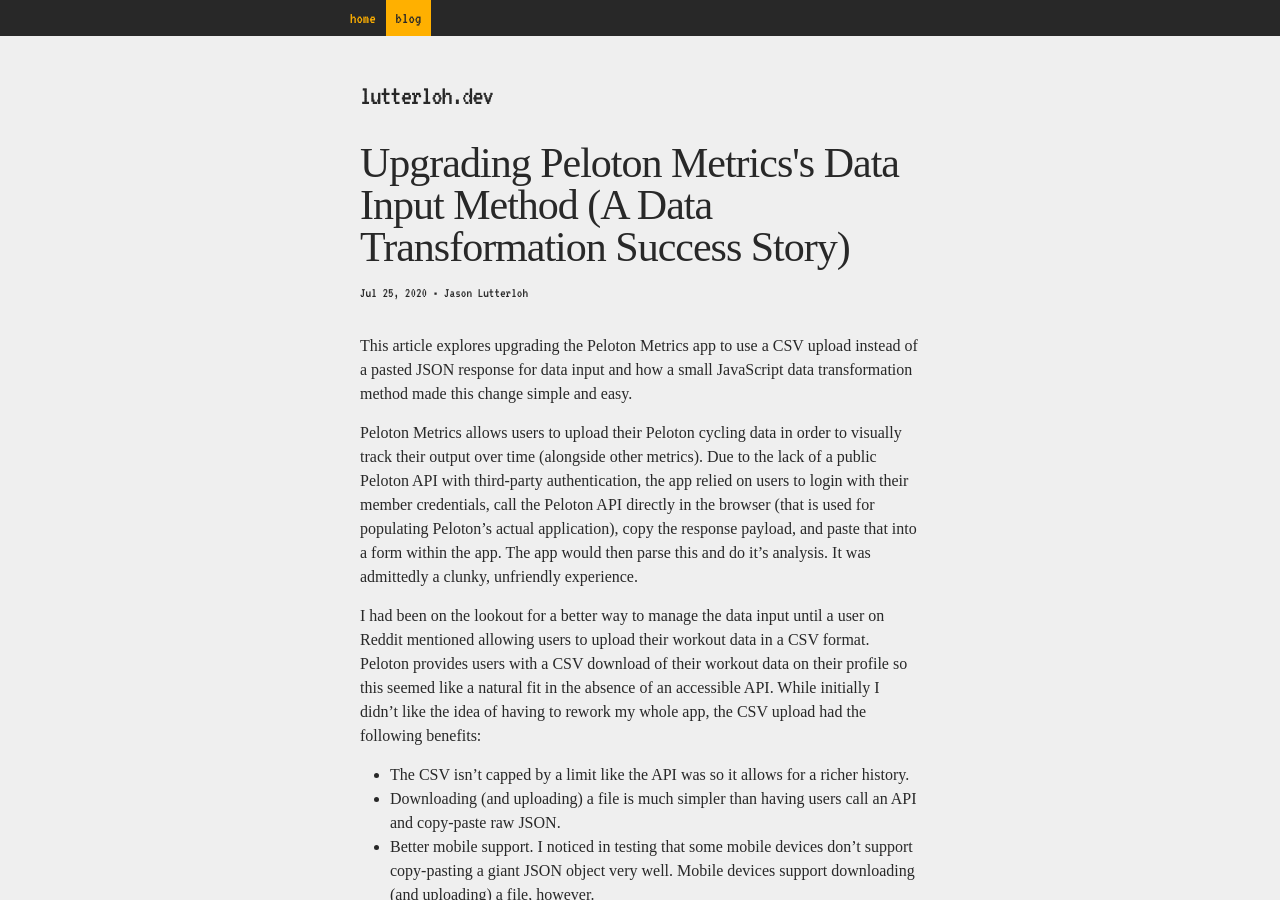
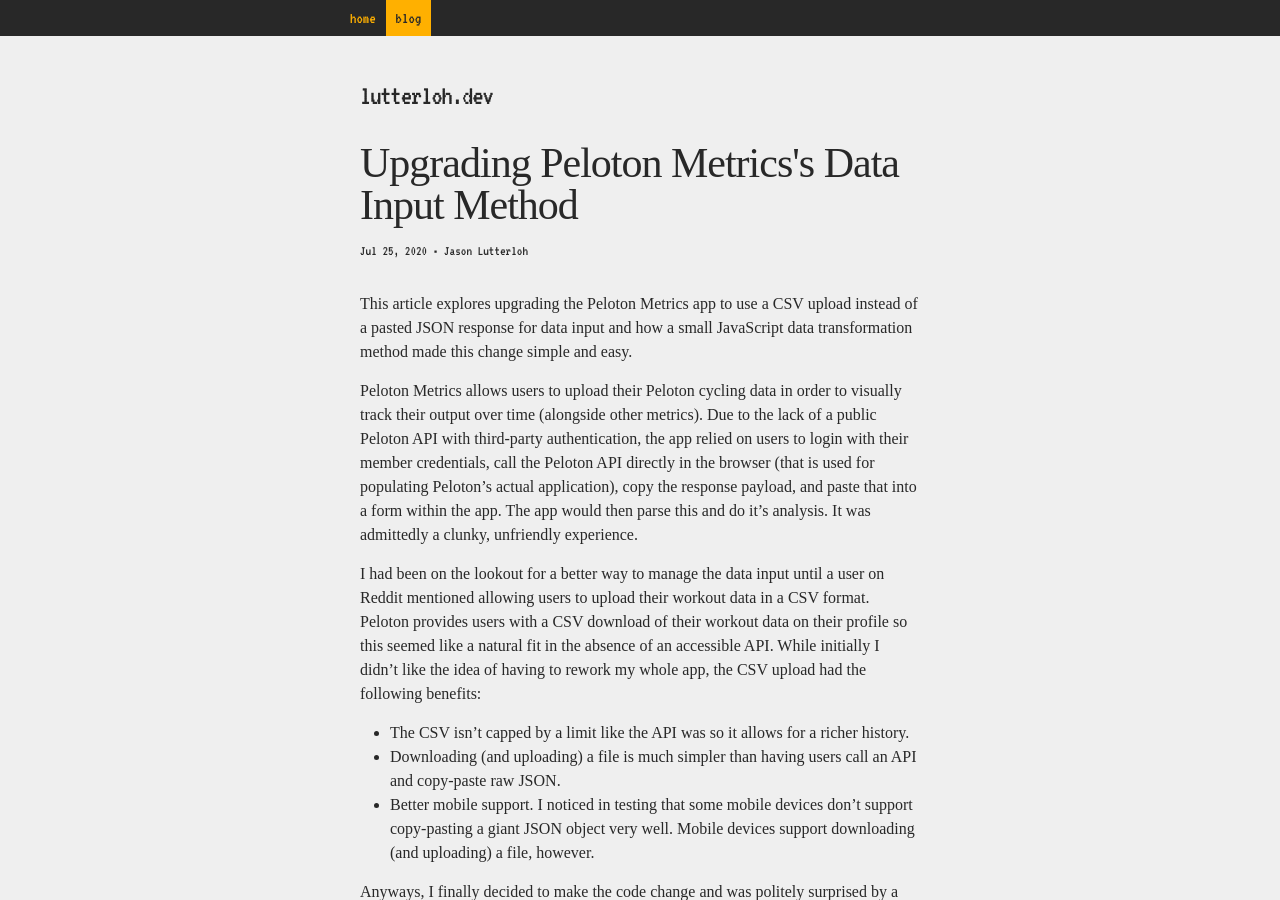
Before and after one commit to jasonlutterloh/jasonlutterloh.github.io, a Jekyll site: the page built from _posts/2020-07-25-data-transformation-success.md, in a window 1280 px wide and 900 px high. Built offline with Jekyll 4.4.1, drawn with Linux system fonts in a browser that asks for light colours.

Commit message:
SEO Fixes

```diff
--- a/_layouts/page.html
+++ b/_layouts/page.html
@@ -4,7 +4,7 @@ layout: default
 <article class="post">
 
   <header class="post-header">
-    <h1 class="post-title">{{ page.title | escape }}</h1>
+    <h2 class="post-title">{{ page.title | escape }}</h2>
   </header>
 
   <div class="post-content">
--- a/_posts/2020-07-25-data-transformation-success.md
+++ b/_posts/2020-07-25-data-transformation-success.md
@@ -1,6 +1,6 @@
 ---
 layout: post
-title: "Upgrading Peloton Metrics's Data Input Method (A Data Transformation Success Story)"
+title: "Upgrading Peloton Metrics's Data Input Method"
 date: 2020-07-25 00:00:00 -0500
 author: Jason Lutterloh
 ---
```
